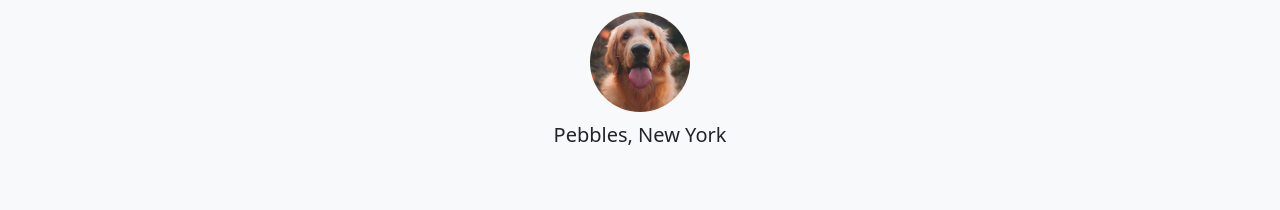
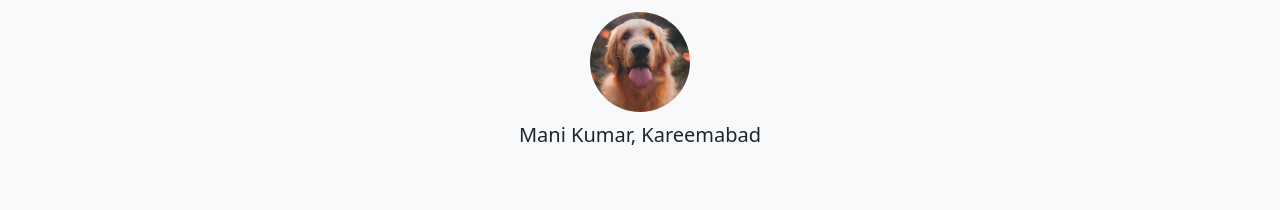
Before and after one commit to VishnuWD/DogTinder, a plain HTML site: page index.html in a window 1280 px wide. Shown: the part 1240-1450 px from the top of the page. Drawn offline with nearby package versions, Linux system fonts and the light colour scheme.

Commit message:
update dog name to mani kumar

```diff
--- a/index.html
+++ b/index.html
@@ -169,7 +169,7 @@ body{
 
           <img class="doggy" src="dog-img.jpg" alt="">
           <p class="col-lg-8 mx-auto lead mt-2">
-            Pebbles, New York
+            Mani Kumar, Kareemabad
           </p>
 
         </div>
```
